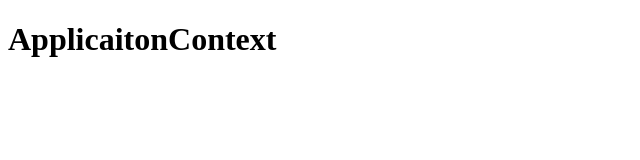
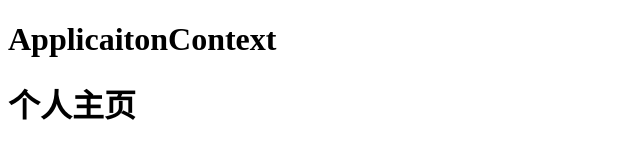
Before and after one commit to gvp9132/gvp9132.github.io, a plain HTML site: page index.html in a window 1280 px wide. Shown: the whole page, without its empty margins (0-640 px from the left). Drawn offline with Linux system fonts and the light colour scheme.

Commit message:
Update index.html

```diff
--- a/index.html
+++ b/index.html
@@ -6,5 +6,6 @@
     </head>
     <body>
         <h1>ApplicaitonContext</h1>
+        <h1>个人主页</h1>
     </body>
 </html>
```
